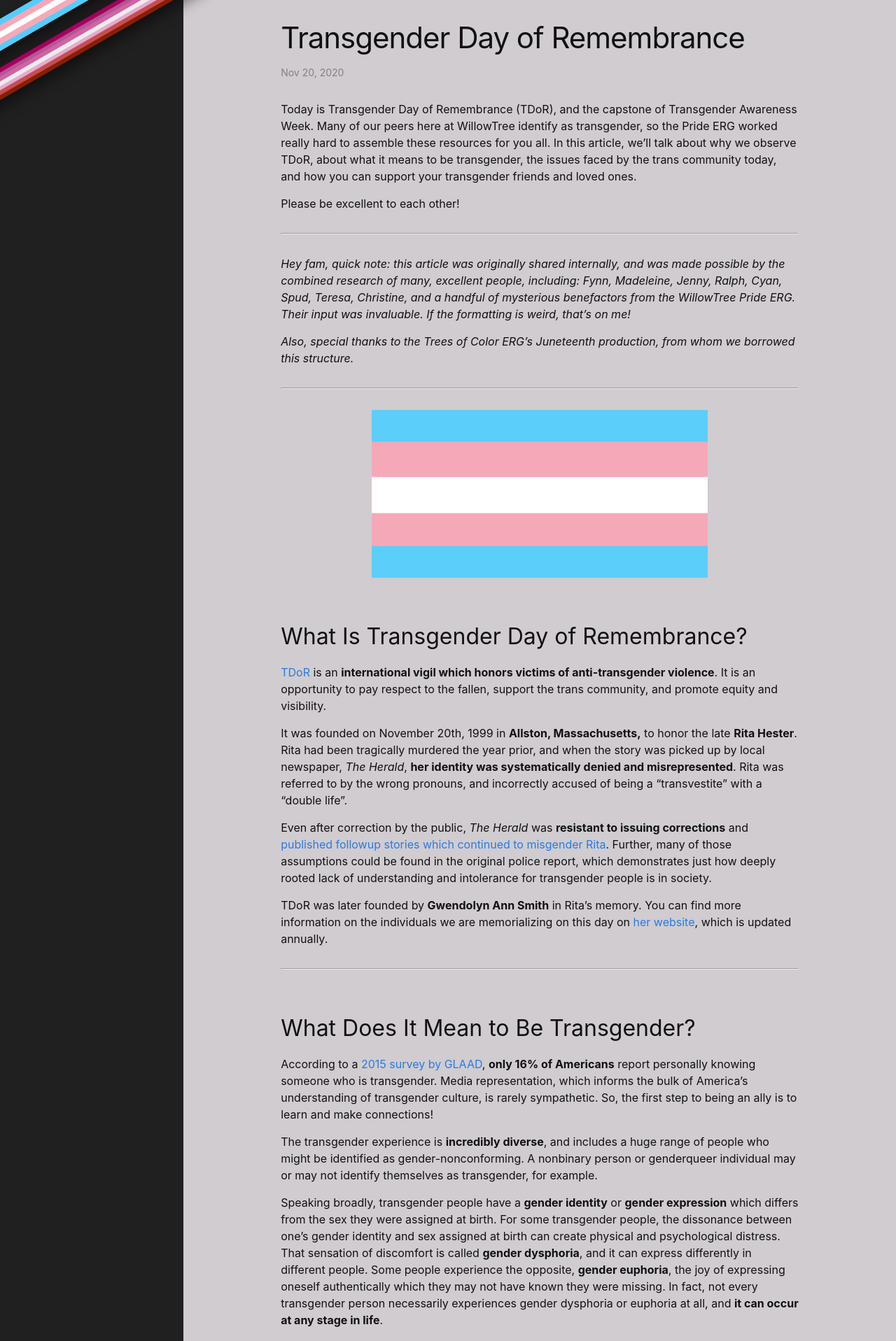
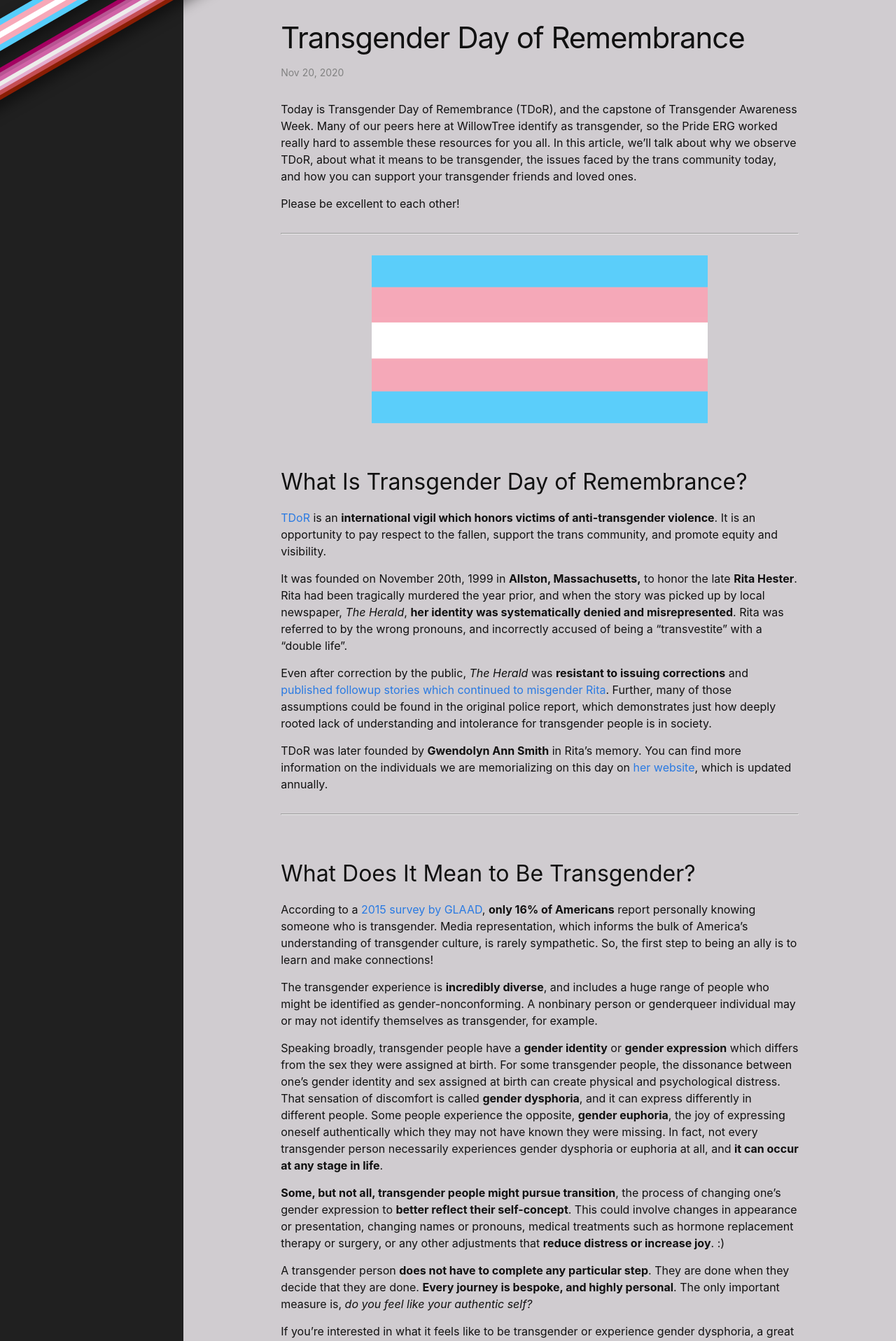
Before and after one commit to EVHaste/haste-makes-waste, a Jekyll site: the page built from _posts/2020-11-20-transgender-day-of-remembrance.markdown, in a window 1280 px wide. Shown: the top 1917 px of the page at 70% size. Built offline with Jekyll 4.4.1, drawn with Linux system fonts in a browser that asks for light colours; some of the changed text lies outside the part shown.

Commit message:
Update 2020-11-20-transgender-day-of-remembrance.markdown

```diff
--- a/_posts/2020-11-20-transgender-day-of-remembrance.markdown
+++ b/_posts/2020-11-20-transgender-day-of-remembrance.markdown
@@ -10,12 +10,6 @@
 Please be excellent to each other!
 
 <!--more-->
-
----
-
-*Hey fam, quick note: this article was originally shared internally, and was made possible by the combined research of many, excellent people, including: Fynn, Madeleine, Jenny, Ralph, Cyan, Spud, Teresa, Christine, and a handful of mysterious benefactors from the WillowTree Pride ERG. Their input was invaluable. If the formatting is weird, that's on me!*
-
-*Also, special thanks to the Trees of Color ERG's Juneteenth production, from whom we borrowed this structure.*
 
 ---
 
@@ -158,6 +152,8 @@
 
 I hope something you learned has inspired you to take action. It's a lot of information, for sure, but don't worry, *I will repost it until the heat death of the universe.*
 
+This article was originally shared internally at WillowTree, and was made possible by the combined research of many excellent people, including: **Fynn, Madeleine, Jenny, Ralph, Cyan, Spud, Teresa, Christine**, and a handful of mysterious benefactors from the WillowTree Pride ERG. Their input was invaluable. Special thanks to the **Trees of Color ERG**'s Juneteenth production, from whom we borrowed this structure.
+
 May you ever be a force for good, who loves and cherishes others for what makes them unique.
 
 Have a wonderful weekend! ❤
@@ -166,6 +162,3 @@
 
 Obligatory disclaimer: the views expressed here are our own, and do not represent WillowTree or its partners.
 {:style="color:gray; font-size: 80%; text-align: center;"}
-
-Fucking *sparkle*, y'all.
-{:style="color:gray; font-size: 80%; text-align: center;"}
```
